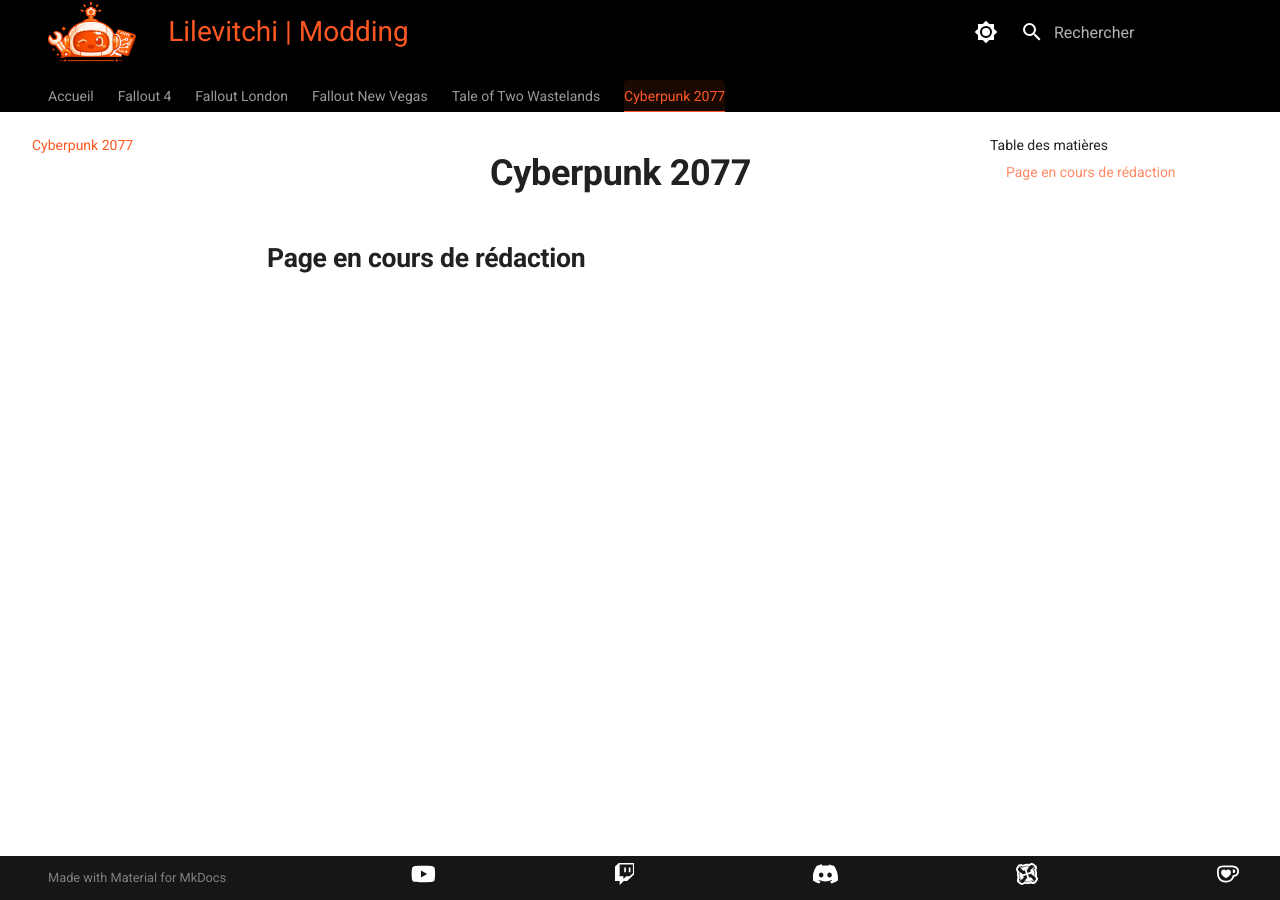
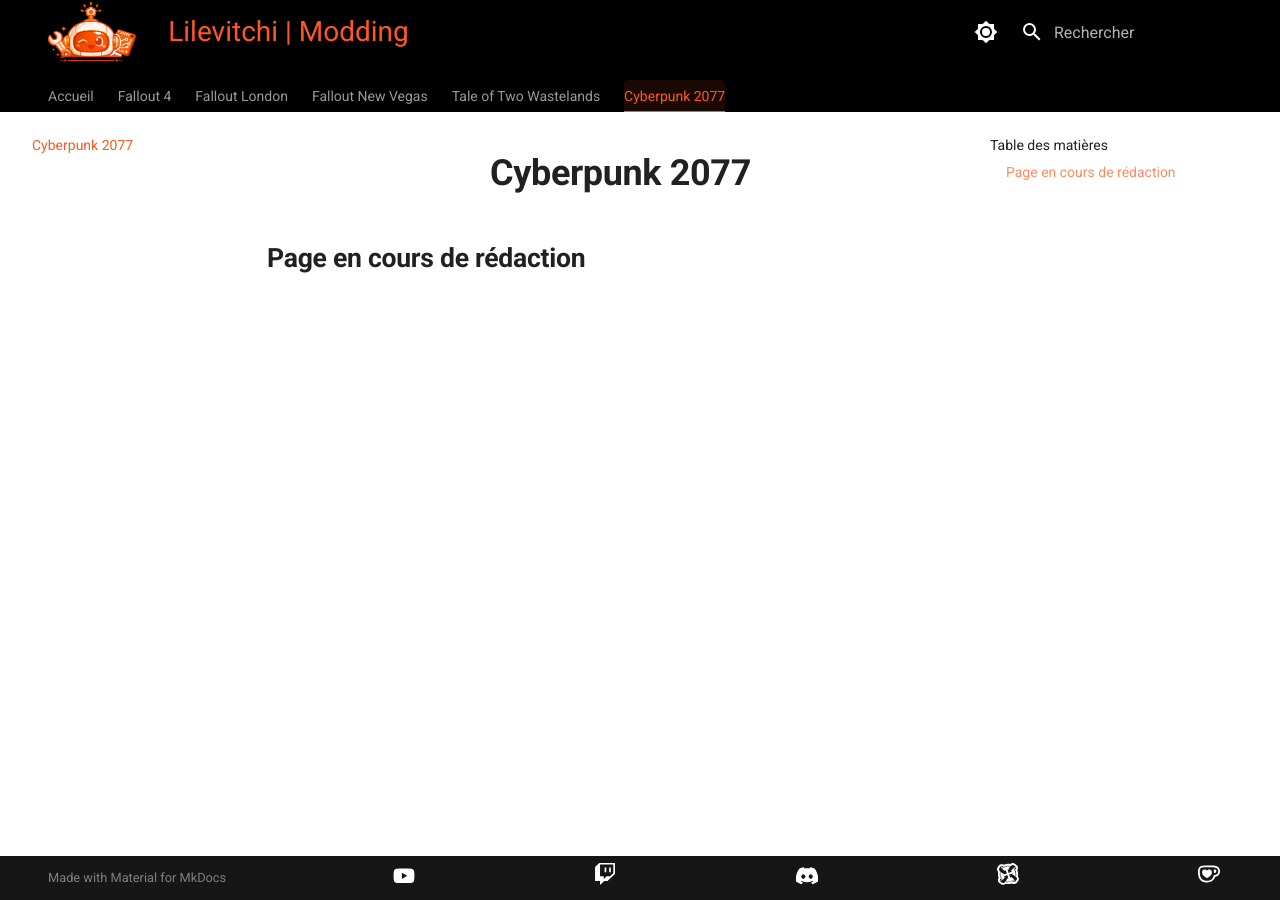
Before and after one commit to Lilevitchi/lilevitchi.github.io, an MkDocs documentation site: the page built from docs/cyberpunk/index.md, in a window 1280 px wide. Built offline with MkDocs 1.6.1 and Material for MkDocs 9.7.7, drawn with Linux system fonts in a browser that asks for light colours.

Commit message:
Update extra.css

```diff
--- a/docs/stylesheets/extra.css
+++ b/docs/stylesheets/extra.css
@@ -165,12 +165,13 @@
     transition: filter 0.3s ease, transform 0.3s ease;
 }
 
-.orange-icon, .md-social__link {
+.md-social__link {
     color: #ffffff !important;
     transition: color 0.3s ease;
+    width: auto !important;
+    margin-right: 1.2rem !important;
 }
 
-.md-typeset a:hover .orange-icon,
 .md-social__link:hover {
     color: #ff5722 !important;
 }
@@ -183,13 +184,14 @@
 .md-social {
     display: flex !important;
     justify-content: flex-start !important;
-    flex-wrap: wrap;
+    flex-wrap: nowrap !important;
     gap: 0 !important;
-    padding: 10px 0;
+    padding: 20px 0 !important;
 }
 
 .md-social__link svg {
     max-height: 1.1rem !important;
+    width: 1.1rem !important;
 }
 
 /* ============================================================
```
